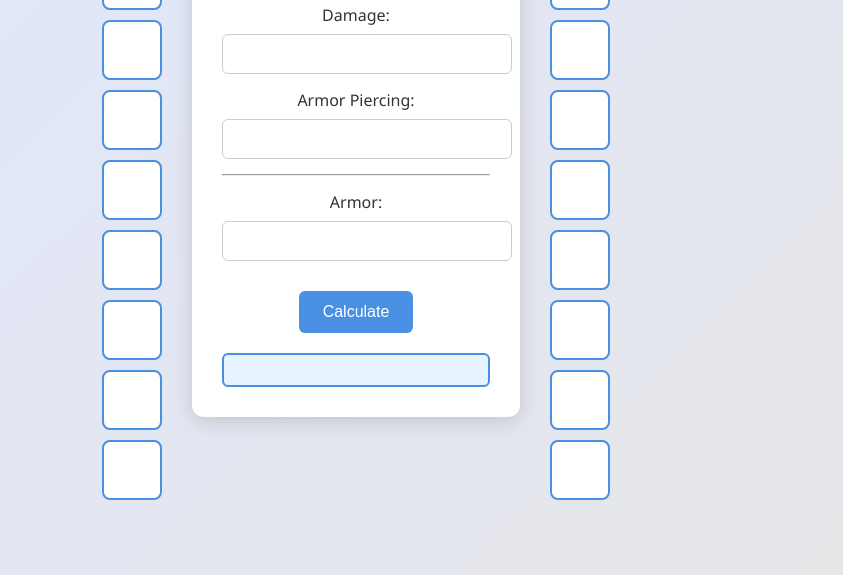
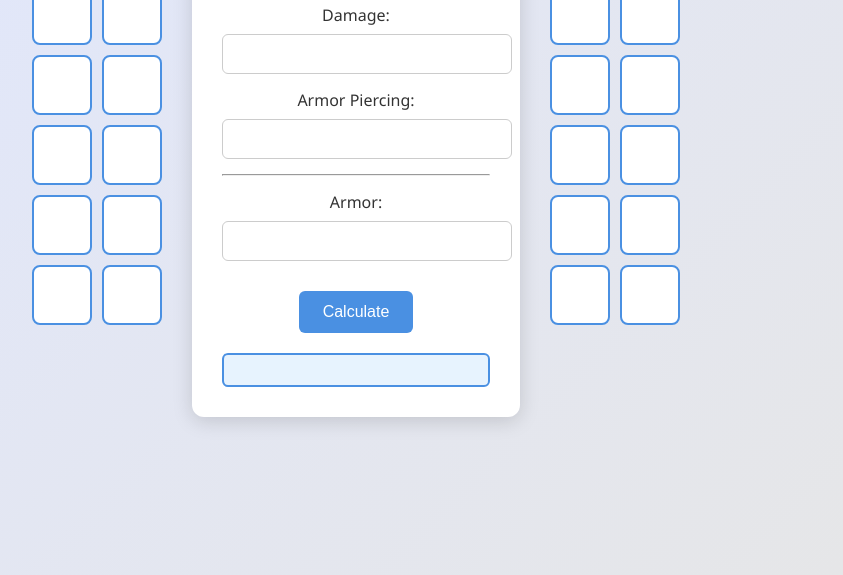
Before and after one commit to hiucko/damage-calculator, a plain HTML site: page index.html in a window 1280 px wide. Shown: the part 265-840 px from the top of the page, without its empty margins (284-1127 px from the left). Drawn offline with Linux system fonts and the light colour scheme.

Commit message:
v2.5, double buttons

```diff
--- a/index.html
+++ b/index.html
@@ -98,9 +98,11 @@
     /* Side panels for preset buttons */
     .preset-panel {
       display: grid;
-      grid-template-columns: 1fr;
-      gap: 10px;
+      grid-template-columns: repeat(2, 1fr); /* two columns */
+     gap: 10px;
+      justify-items: center;
     }
+
 
     .preset-btn {
       width: 60px;
```
